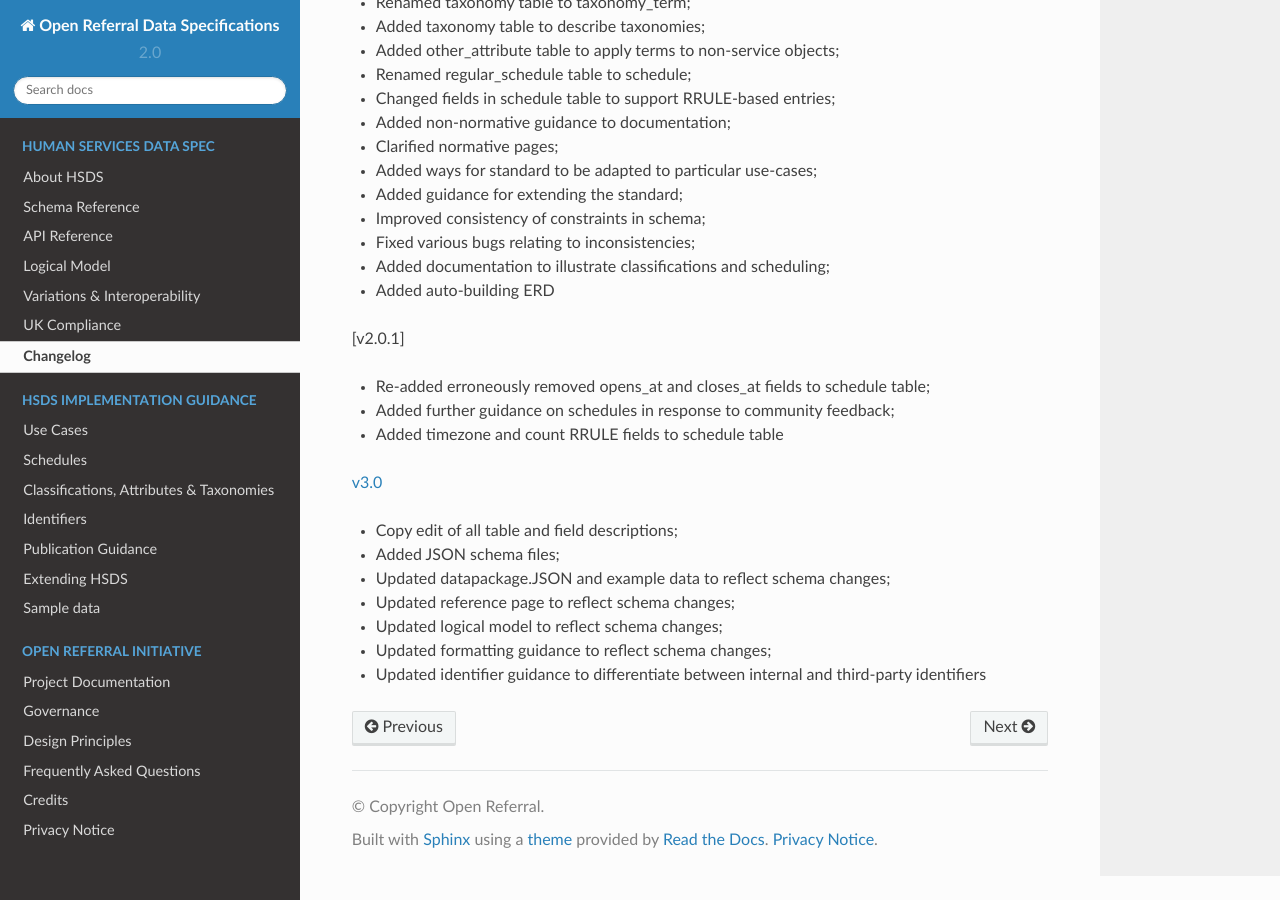
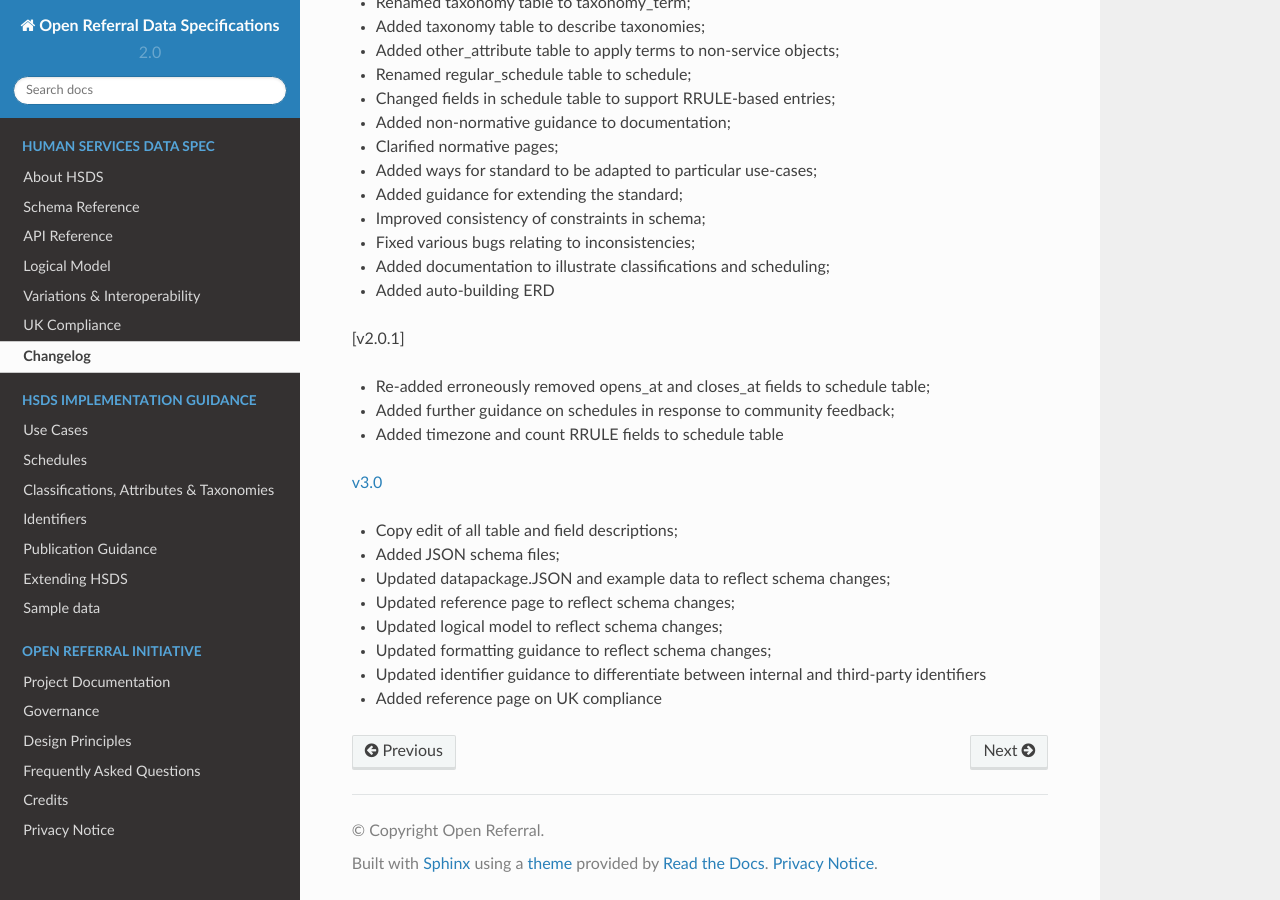
Before and after one commit to openreferral/specification, a Sphinx documentation site: the page built from docs/hsds/changelog.md, in a window 1280 px wide and 900 px high, scrolled down 2065 px. Built offline with Sphinx 7.4.7 and the Read the Docs theme 2.0.0, drawn with Linux system fonts in a browser that asks for light colours; a script that is not in the unit is left out; comment, search, counter and statistics services are not loaded.

Commit message:
update changelog

```diff
--- a/docs/hsds/changelog.md
+++ b/docs/hsds/changelog.md
@@ -107,3 +107,4 @@ No changes.
 * Updated logical model to reflect schema changes;
 * Updated formatting guidance to reflect schema changes;
 * Updated identifier guidance to differentiate between internal and third-party identifiers
+* Added reference page on UK compliance
```
